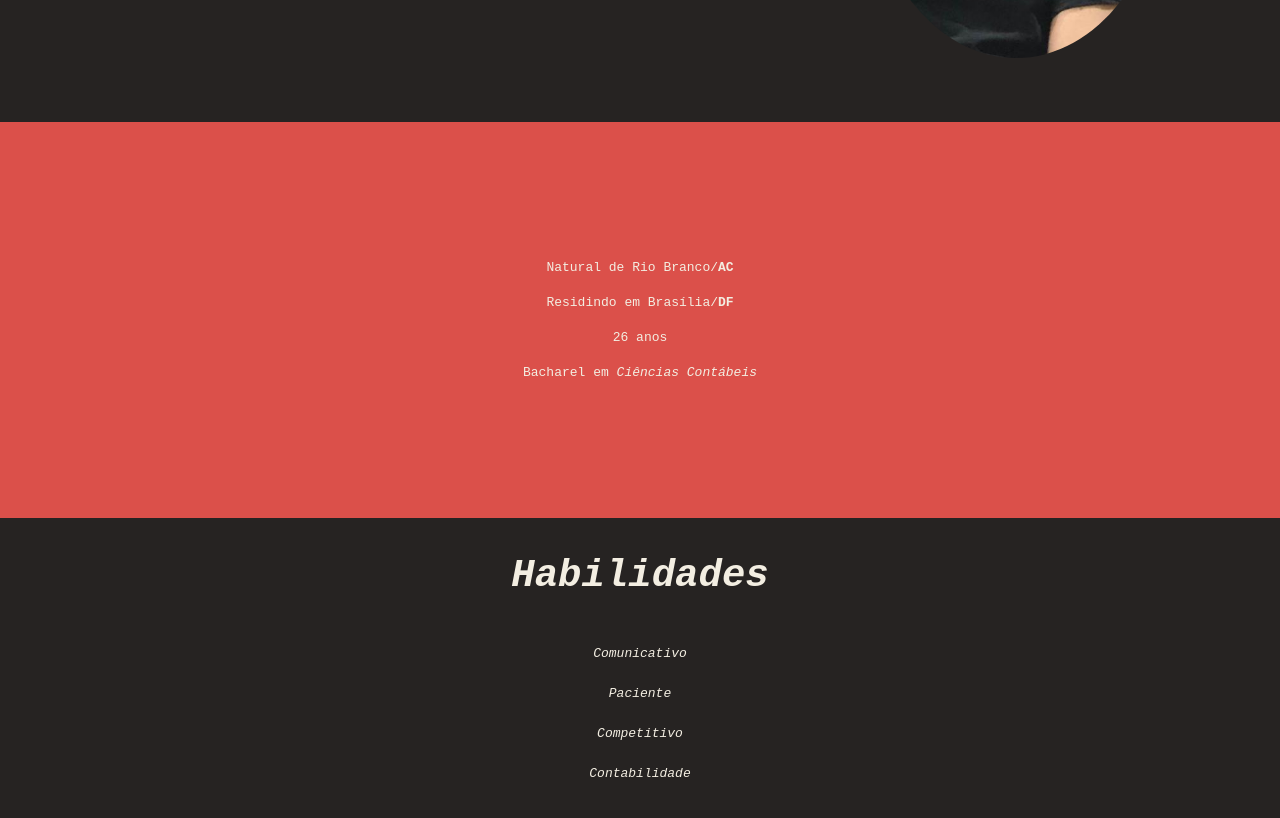
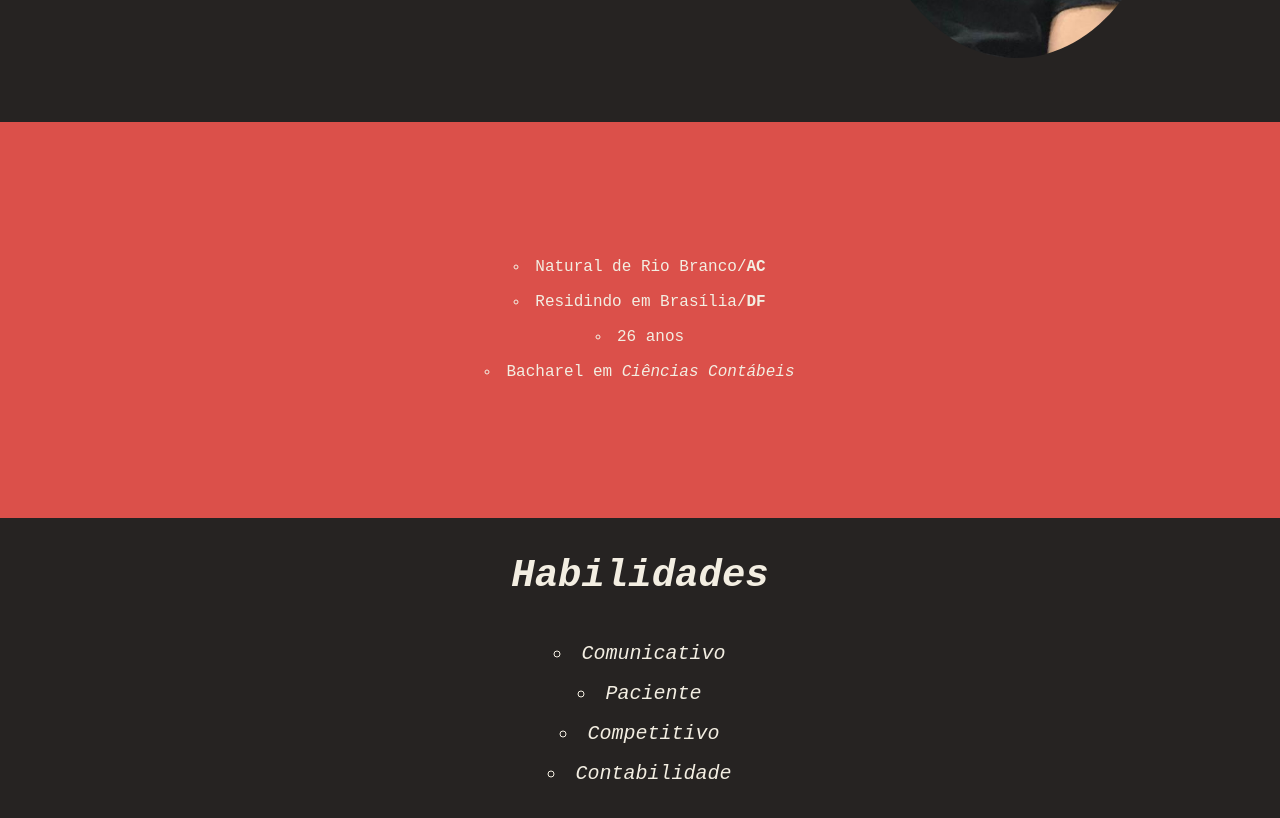
Before and after one commit to limarodrigoo/limarodrigoo.github.io, a plain HTML site: page index.html in a window 1280 px wide. Shown: the part 760-1578 px from the top of the page. Drawn offline with Linux system fonts and the light colour scheme.

Commit message:
Editando Fonte Style e List Style

```diff
--- a/style.css
+++ b/style.css
@@ -2,8 +2,6 @@ body{
     text-align: center;
     background-color: #262322;
     color: #F3EEE2;
-    list-style-position: inside;
-    list-style-type: lower-roman;
     font-family: monospace;
 }
 h1{
@@ -50,7 +48,10 @@ h2{
     padding: 10%;
     display: block;
     line-height: 35px;
-    background-color: #DB504A
+    background-color: #DB504A;
+    list-style-position: inside;
+    list-style-type: circle;
+    font-size: 16px;
 }
 #photo{
     float: right;
@@ -62,4 +63,7 @@ h2{
     display: inline-block;
     margin-bottom: 45px;
     line-height: 40px;
+    list-style-position: inside;
+    list-style-type: circle;
+    font-size: 20px;
 }
```
